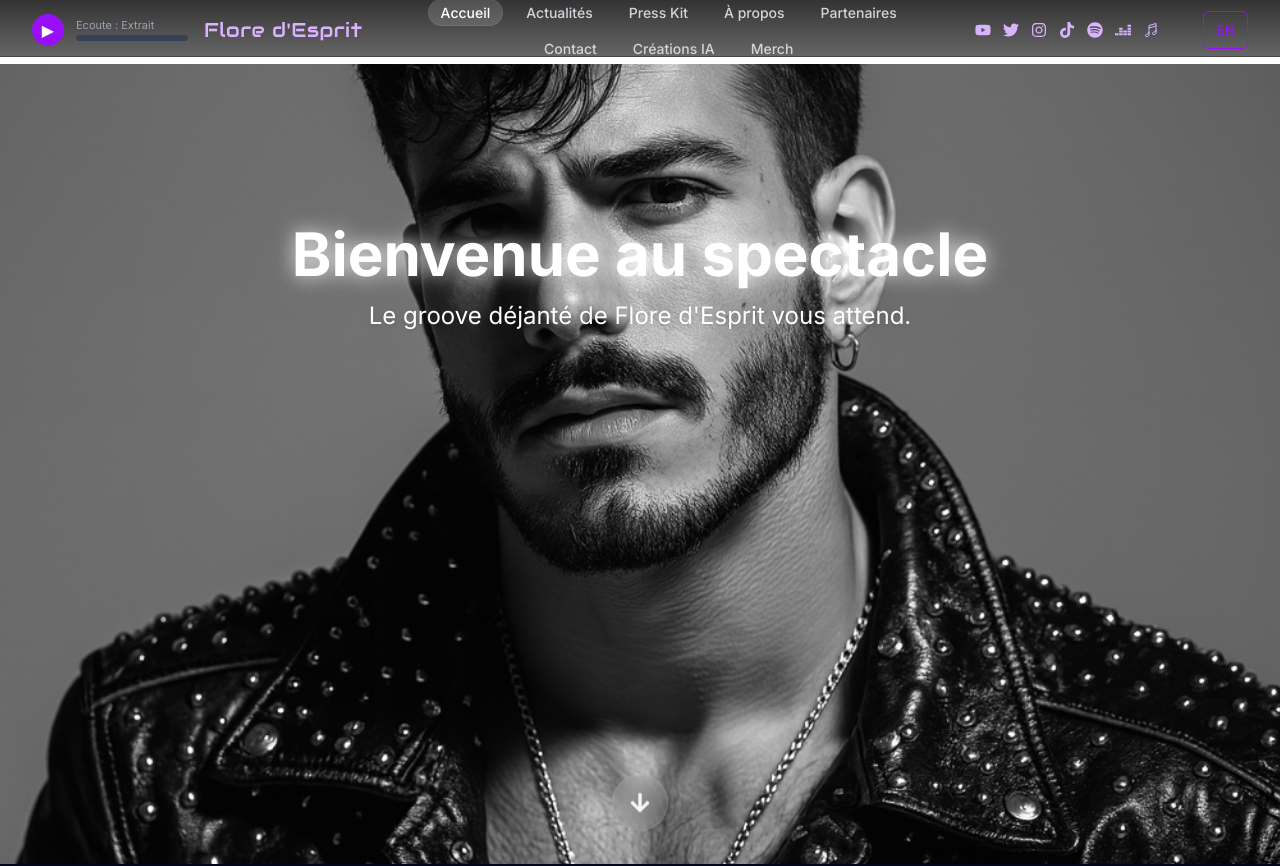
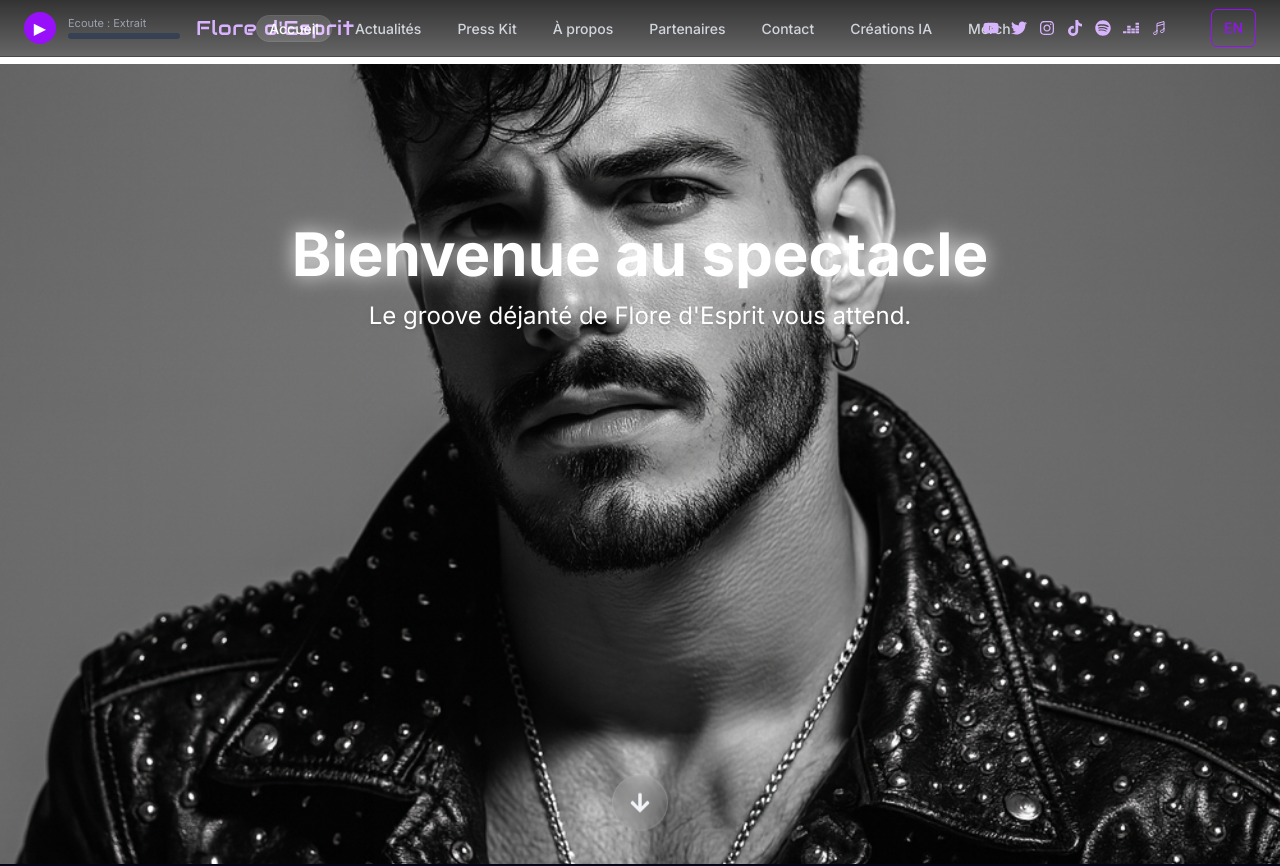
Before and after one commit to FlorianMinic/Flore-d-Esprit-Website, a Next.js app: page / in a window 1280 px wide. Shown: the top 866 px of the page. Built offline with nearby package versions, Linux system fonts and the light colour scheme.

Commit message:
NavBar modified

```diff
--- a/src/components/ui/navbar.tsx
+++ b/src/components/ui/navbar.tsx
@@ -67,7 +67,6 @@ export function NavBar() {
   const { locale } = useLocale();
   const pathname = usePathname() || '/';
 
-  // Normalise le pathname: retire /fr ou /en au début si présent
   const normalizedPath = useMemo(
     () => pathname.replace(/^\/(fr|en)(?=\/|$)/, '') || '/',
     [pathname]
@@ -109,11 +108,9 @@ export function NavBar() {
     { label: t.merch, href: '/merch' },
   ];
 
-  // Ferme le menu mobile quand on change de route
   useEffect(() => {
     if (isOpen) setIsOpen(false);
-    // eslint-disable-next-line react-hooks/exhaustive-deps
-  }, [normalizedPath]);
+  }, [normalizedPath, isOpen]);
 
   const pillBase = 'px-3 py-1 rounded-full text-[13px] lg:text-sm font-medium transition-colors';
   const pillIdle = 'text-gray-300 hover:text-white hover:bg-white/10';
@@ -121,11 +118,10 @@ export function NavBar() {
 
   return (
     <nav className="fixed inset-x-0 top-0 z-20 border-b border-white/10 bg-gradient-to-b from-black/80 to-black/60 backdrop-blur-md">
-      <div className="mx-auto max-w-7xl px-4 lg:px-8">
-        {/* Desktop */}
-        <div className="hidden md:grid grid-cols-[auto_1fr_auto] items-center h-14 gap-6">
-          {/* Gauche */}
-          <div className="flex items-center gap-4">
+      {/* --- Barre desktop : bord gauche = lecteur+logo, lien au centre, bord droit = réseaux+lang --- */}
+      <div className="relative hidden md:block h-14">
+        {/* Gauche collé au bord écran */}
+        <div className="absolute inset-y-0 left-0 pl-4 lg:pl-6 flex items-center gap-4">
           <MiniAudioPlayer src="/audio/extrait.mp3" title={t.nowPlaying} />
           <Link href="/" className="flex-shrink-0">
             <span className={`${audiowide.className} text-[18px] lg:text-xl tracking-wide text-purple-300`}>
@@ -134,8 +130,9 @@ export function NavBar() {
           </Link>
         </div>
 
-          {/* Centre */}
-          <ul className="flex flex-wrap items-center justify-center gap-2 sm:gap-3">
+        {/* Centre parfaitement centré */}
+        <div className="absolute inset-0 flex items-center justify-center pointer-events-none">
+          <ul className="pointer-events-auto flex flex-wrap items-center justify-center gap-2 sm:gap-3">
             {links.map(({ label, href }) => {
               const active = normalizedPath === href;
               return (
@@ -151,9 +148,10 @@ export function NavBar() {
               );
             })}
           </ul>
+        </div>
 
-          {/* Droite */}
-          <div className="flex items-center justify-end gap-3">
+        {/* Droite collé au bord écran */}
+        <div className="absolute inset-y-0 right-0 pr-4 lg:pr-6 flex items-center justify-end gap-3">
           <Link href="https://youtube.com" target="_blank" aria-label="YouTube" className="social-link"><FaYoutube size={16} /></Link>
           <Link href="https://twitter.com" target="_blank" aria-label="Twitter/X" className="social-link"><FaTwitter size={16} /></Link>
           <Link href="https://instagram.com" target="_blank" aria-label="Instagram" className="social-link"><FaInstagram size={16} /></Link>
@@ -168,7 +166,7 @@ export function NavBar() {
       </div>
 
       {/* Mobile */}
-        <div className="md:hidden flex items-center justify-between h-14">
+      <div className="md:hidden flex items-center justify-between h-14 px-4">
         <Link href="/" className="flex-shrink-0">
           <span className={`${audiowide.className} text-[17px] tracking-wide text-purple-300`}>
             Flore d&apos;Esprit
@@ -176,7 +174,7 @@ export function NavBar() {
         </Link>
         <button
           onClick={() => setIsOpen(v => !v)}
-            className="inline-flex items-center justify-center rounded-md p-2 text-purple-300 hover:bg.white/10 focus:outline-none focus:ring-2 focus:ring-purple-400"
+          className="inline-flex items-center justify-center rounded-md p-2 text-purple-300 hover:bg-white/10 focus:outline-none focus:ring-2 focus:ring-purple-400"
           aria-controls="mobile-menu"
           aria-expanded={isOpen}
         >
@@ -189,11 +187,10 @@ export function NavBar() {
           </svg>
         </button>
       </div>
-      </div>
 
       {/* Menu mobile */}
       {isOpen && (
-        <div className="md:hidden bg.black/85 backdrop-blur-md border-t border-white/10" id="mobile-menu">
+        <div className="md:hidden bg-black/85 backdrop-blur-md border-t border-white/10" id="mobile-menu">
           <div className="px-4 pt-3 pb-4 space-y-2">
             <MiniAudioPlayer src="/audio/extrait.mp3" title={t.nowPlaying} />
             {links.map(({ label, href }) => {
```
Lines whose indentation alone changed are shown as unchanged.
